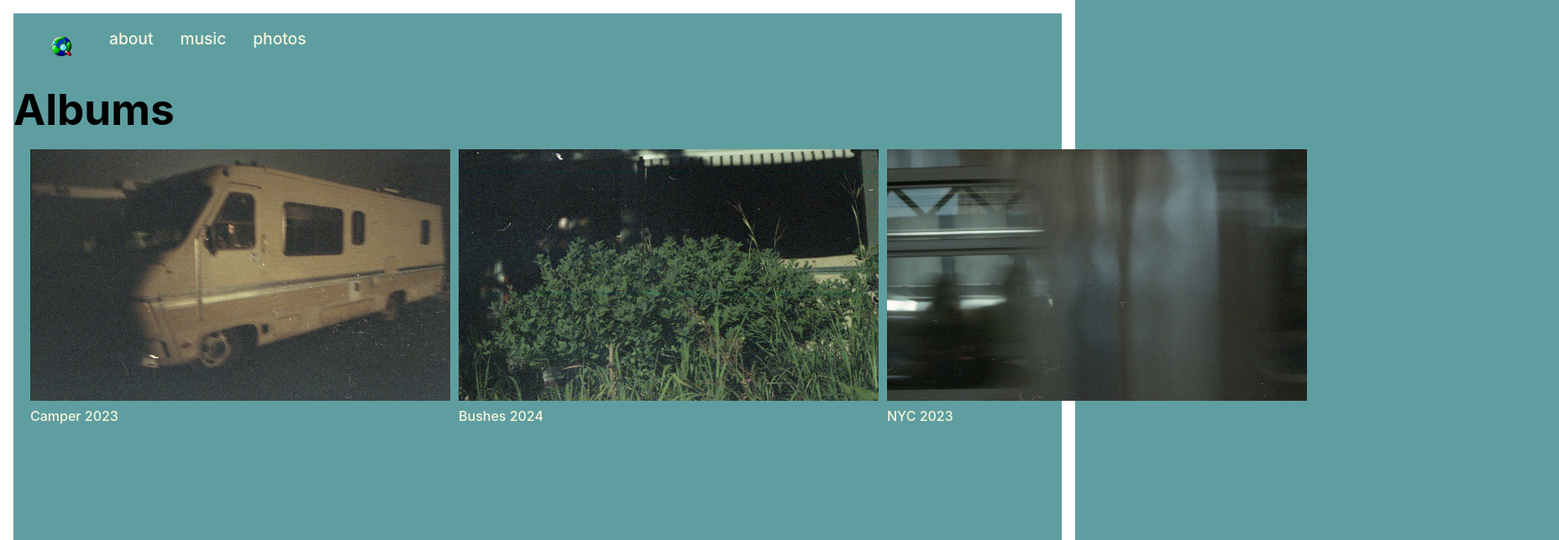
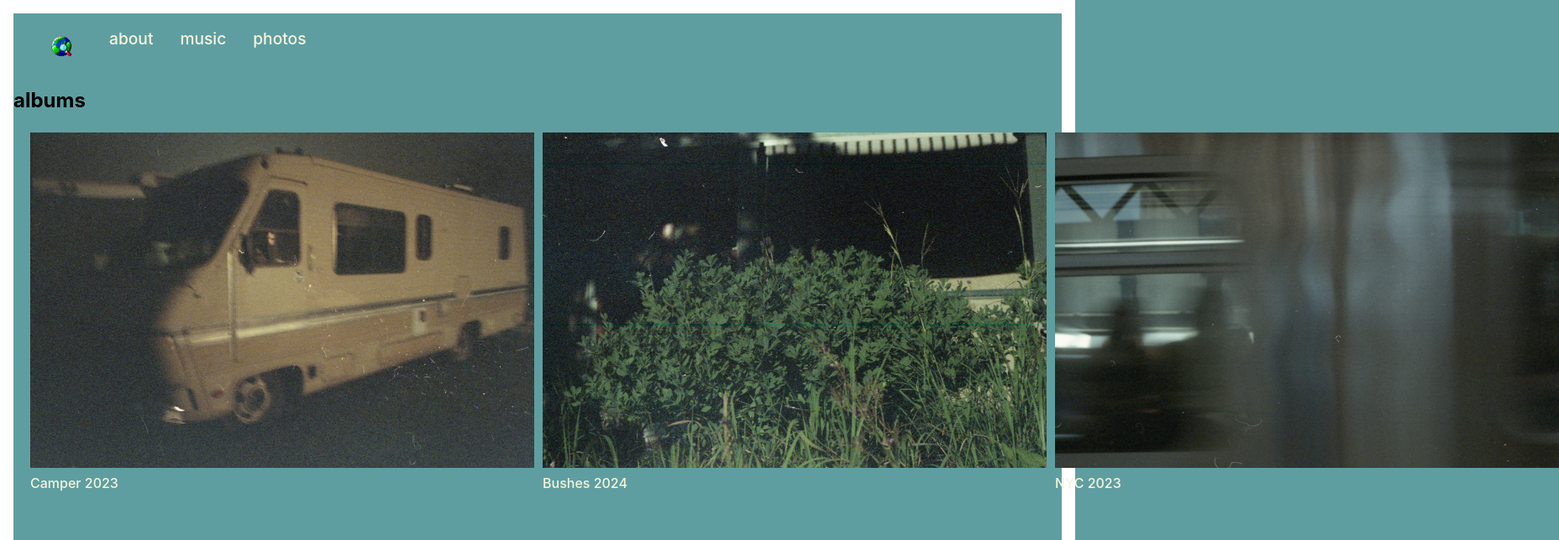
Before and after one commit to trpbr92/azurweb, a React (Vite) app: page /albums in a window 1280 px wide. Shown: the top 644 px of the page at 84% size, 1856 px wide, since content can reach past the window. Built offline with nearby package versions, Linux system fonts and the light colour scheme.

Commit message:
more cleaning and formatting

```diff
--- a/src/css/Albums.css
+++ b/src/css/Albums.css
@@ -9,6 +9,6 @@
 
 
 img{
-  width: 500px;
-  height: 300px;
+  width: 600px;
+  height: 400px;
 }
--- a/src/pages/Albums.jsx
+++ b/src/pages/Albums.jsx
@@ -5,14 +5,14 @@ import "../css/Albums.css";
 function Albums() {
   return (
     <div>
-      <h1>Albums</h1>
+      <h2>albums</h2>
       <div className="images-container">
         {Object.keys(albums).map((albumId) => {
           const album = albums[albumId]; // array of photos
           const cover = album[0]; // first photo as cover
           return (
             <Link key={albumId} to={`/photos/${albumId}`}>
-              <img width={500} height={300} src={cover.src} alt={cover.title} />
+              <img src={cover.src} alt={cover.title} />
               <p>{cover.title}</p>
             </Link>
           );
--- a/src/pages/Photos.jsx
+++ b/src/pages/Photos.jsx
@@ -1,4 +1,3 @@
-import { useState } from "react";
 import { useParams } from "react-router-dom";
 import { albums } from "../assets/PhotoAlbumData.jsx";
 
@@ -10,8 +9,8 @@ function Photos() {
 
   return (
     <div>
-      <h2>{albumId.toUpperCase()} Album</h2>
-      <div>
+      <h2>{albumId} album</h2>
+      <div className="images-container">
         {photos.map((photo, index) => (
           <img key={index} src={photo.src} alt={photo.title} />
         ))}
```
Also changed, not shown: src/css/Home.css (deleted).
